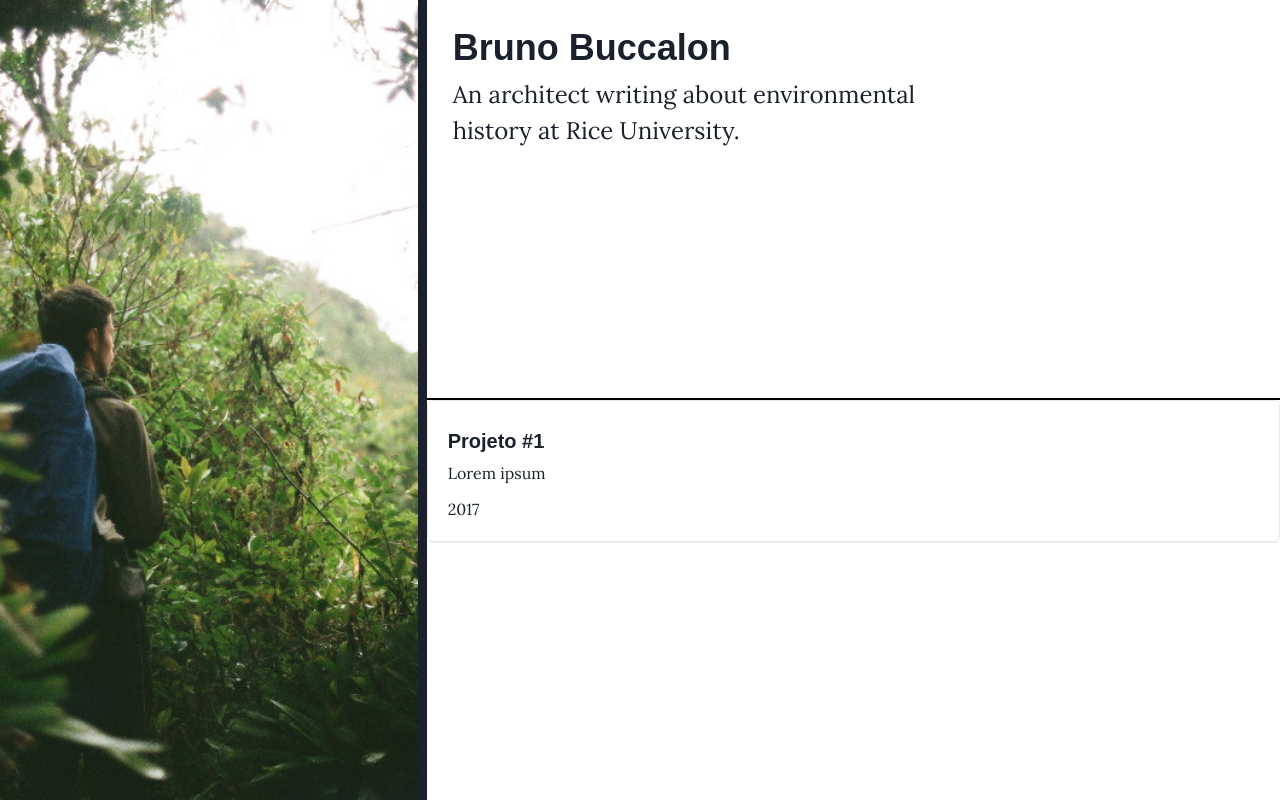
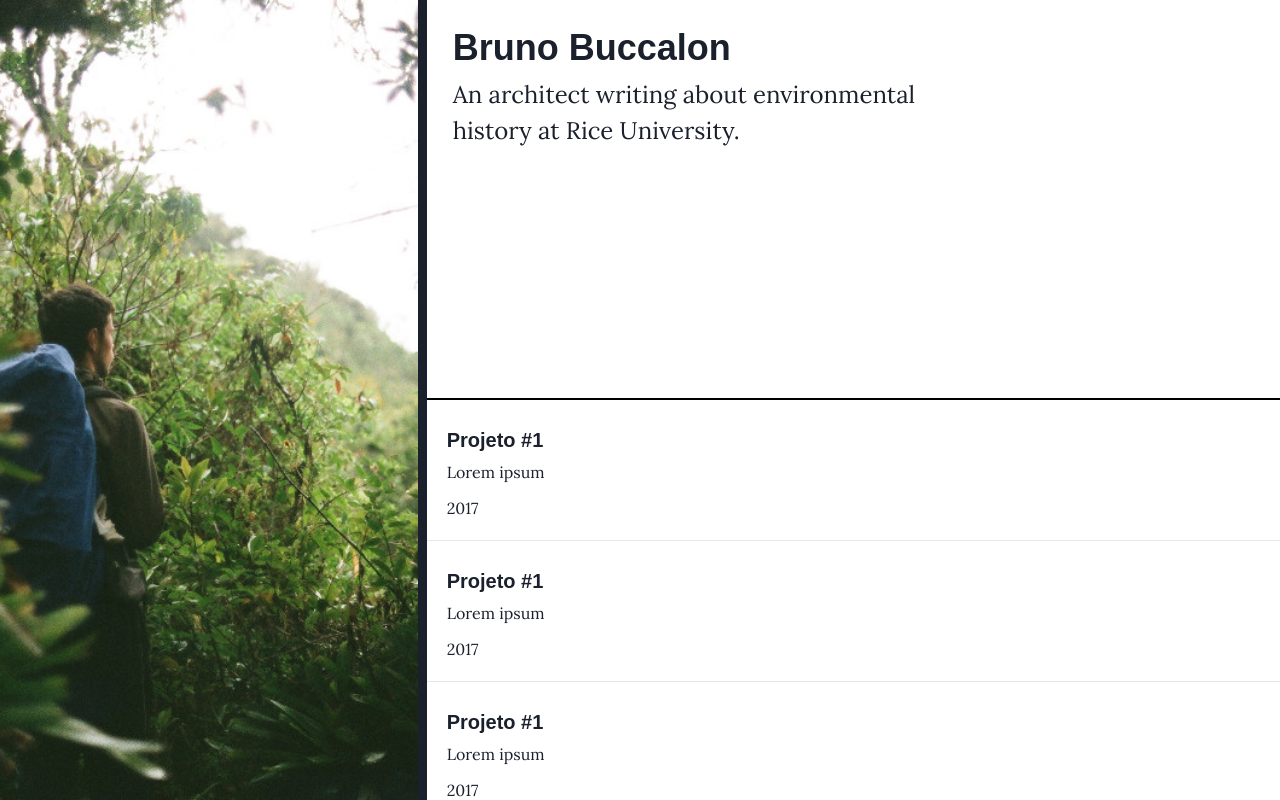
Before and after one commit to buccalon/buccalon.github.io, a Next.js app: page / in a window 1280 px wide. Built offline with nearby package versions, Linux system fonts and the light colour scheme; a web font is replaced by a local one.

Commit message:
Style list of projects

```diff
--- a/components/Card/index.js
+++ b/components/Card/index.js
@@ -10,18 +10,19 @@ export default function Card() {
   };
 
   return (
-    <Box overflow="hidden" bgColor="white">
-      <LinkBox as="article" p="5" borderWidth="1px" rounded="md">
+    <Box
+      style={{ transition: "background 300ms" }}
+      _hover={{ bg: "yellow.200", cursor: "pointer" }}
+    >
+      <LinkBox as="article" p="5">
         <Heading size="md" my="2">
           <LinkOverlay href="#">{project.title}</LinkOverlay>
         </Heading>
         <Text mb="3">{project.description}</Text>
-
         <Box as="time" dateTime="2021-01-15 15:30:00 +0000 UTC">
           {project.date}
         </Box>
       </LinkBox>
-      <Divider orientation="horizontal" />
     </Box>
   );
 }
--- a/components/List/index.js
+++ b/components/List/index.js
@@ -1,27 +1,21 @@
-import { GridItem } from "@chakra-ui/react";
+import { GridItem, VStack, StackDivider } from "@chakra-ui/react";
 
 import Card from "../Card";
 
 export default function List() {
   return (
-    <GridItem colSpan={1}>
-      <Card />
-      {/* <UnorderedList spacing={4}>
-              {items.map((item) => (
-                <Flex
-                  bg="cyan.900"
-                  h="60px"
-                  color="green.100"
-                  borderRadius="md"
-                >
-                  <Box p="4">{item.properties.title.title[0].plain_text}</Box>
-                  <Spacer />
-                  <Box p="4">
-                    <Tag>{item.properties.date.date.start}</Tag>
-                  </Box>
-                </Flex>
-              ))}
-            </UnorderedList>*/}
+    <GridItem colSpan={1} w="full" overflowY="auto">
+      <VStack
+        divider={<StackDivider borderColor="gray.200" />}
+        spacing={0}
+        align="stretch"
+      >
+        <Card />
+        <Card />
+        <Card />
+        <Card />
+        <Card />
+      </VStack>
     </GridItem>
   );
 }
--- a/pages/index.js
+++ b/pages/index.js
@@ -34,7 +34,7 @@ export default function Home() {
 
       <Grid
         h="100vh"
-        templateRows={["1fr 0.5fr 2fr", "1fr 0.5fr 2fr", "1fr 1fr"]}
+        templateRows={["0.5fr 0.5fr 2fr", "1fr 0.5fr 2fr", "1fr 1fr"]}
         templateColumns={["1fr", "1fr", "1fr 2fr"]}
       >
         <Sidebar />
```
